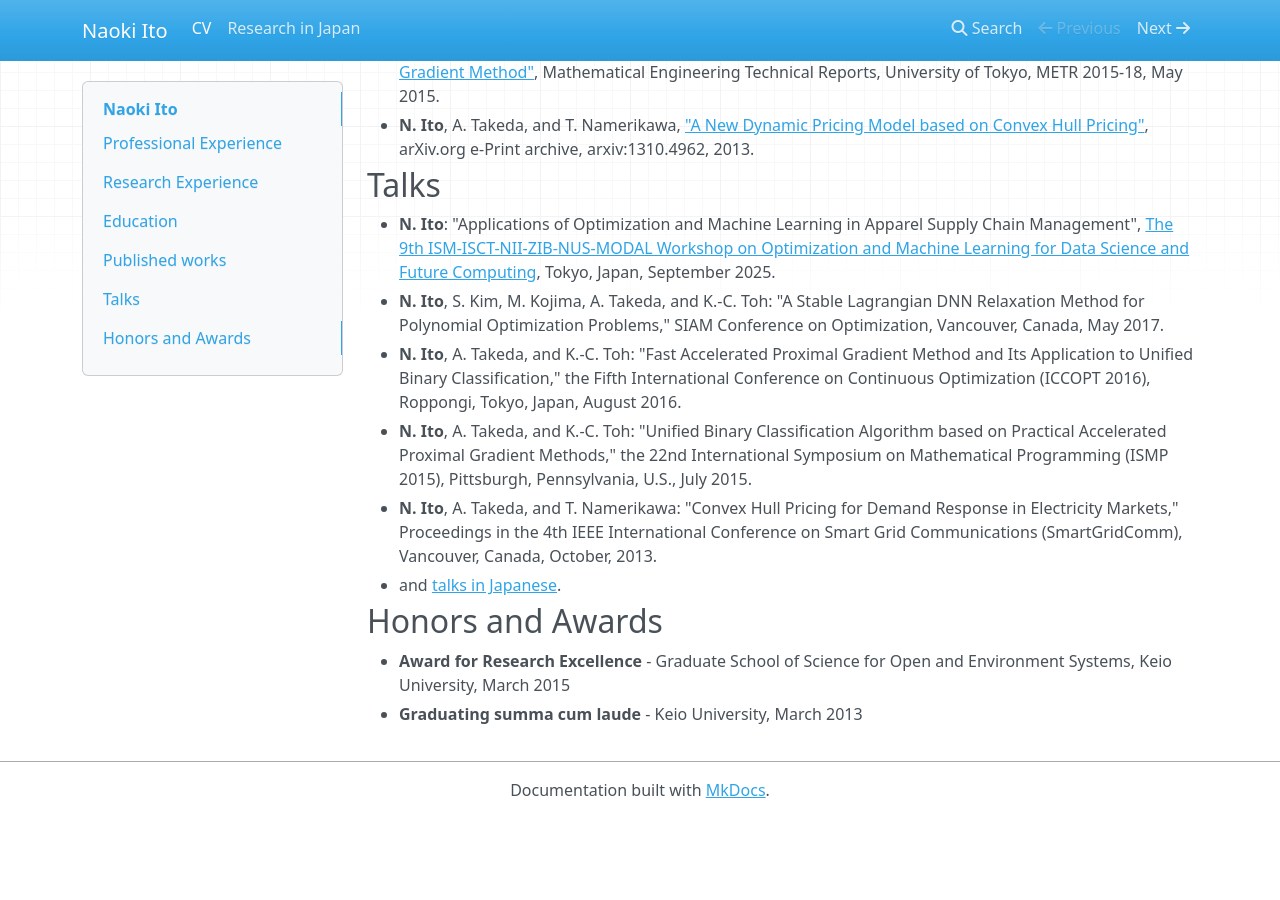
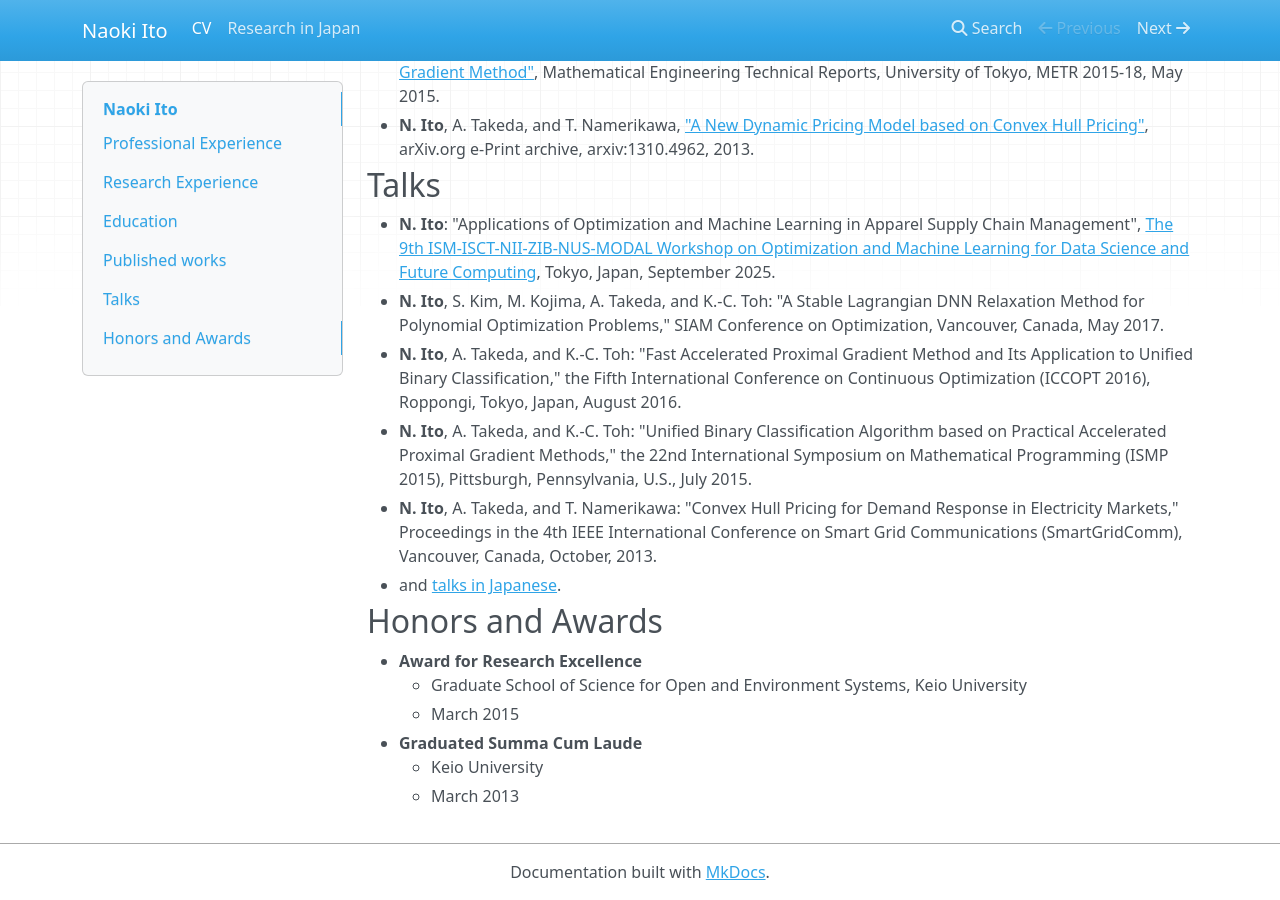
Before and after one commit to napinoco/napinoco.github.com, an MkDocs documentation site: the page built from docs/index.md, in a window 1280 px wide and 900 px high, scrolled down 2318 px. Built offline with MkDocs 1.6.1, drawn with Linux system fonts in a browser that asks for light colours; nearby versions of some CDN libraries; before the commit the page ends 3136 px from its top, so only the background shows below that; some of the changed text lies outside the part shown.

Commit message:
Fix typo and standardize Honors and Awards section
- Fixed typo: "Statitical" → "Statistical"
- Standardized Honors and Awards formatting to match other sections
- Changed "Graduating" to "Graduated" for grammatical correctness
- Capitalized "Summa Cum Laude" to match Education section style

https://claude.ai/code/session_0164W8xTej5sboF55vc7zMTn

```diff
--- a/docs/index.md
+++ b/docs/index.md
@@ -132,9 +132,9 @@
 * and [talks in Japanese](achievement-ja.md).
 
 ## Honors and Awards
-* **Award for Research Excellence** -
-  Graduate School of Science for Open and Environment Systems, Keio University,
-  March 2015
-* **Graduating summa cum laude** -
-  Keio University,
-  March 2013
+* **Award for Research Excellence**
+    * Graduate School of Science for Open and Environment Systems, Keio University
+    * March 2015
+* **Graduated Summa Cum Laude**
+    * Keio University
+    * March 2013
```
Also changed, not shown: other parts of docs/index.md (+1 -1 lines).
